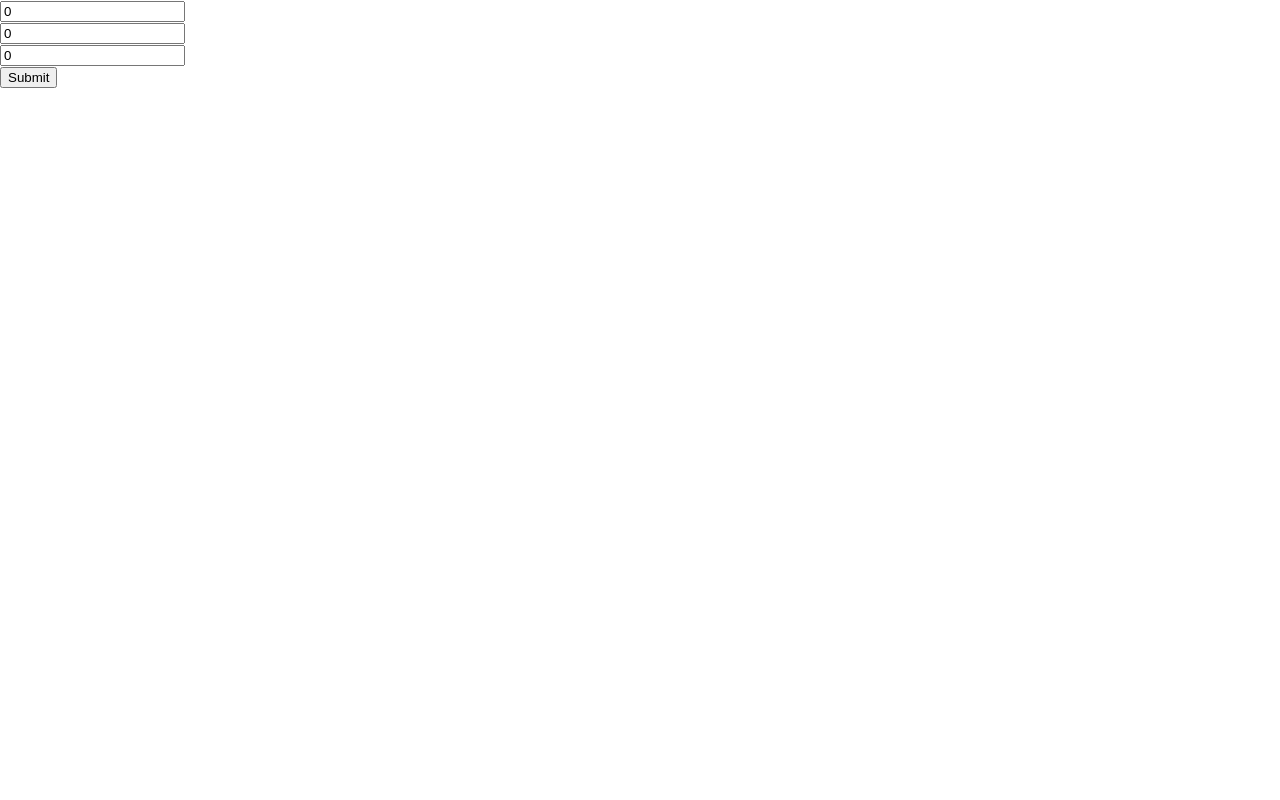
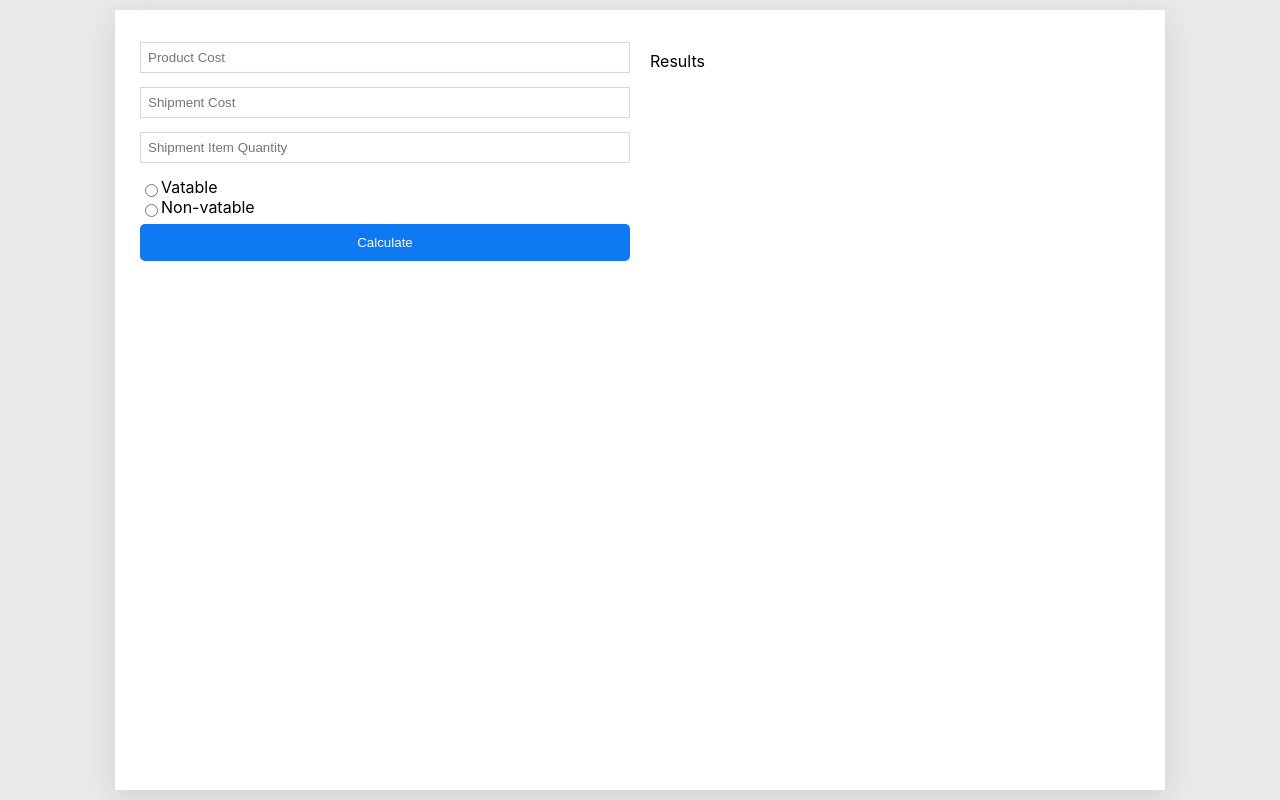
Before and after one commit to RalphBrabante/price-generator, a React (Create React App) app: page / in a window 1280 px wide. Built offline with nearby package versions, Linux system fonts and the light colour scheme.

Commit message:
checkbox is added

```diff
--- a/public/assets/css/style.css
+++ b/public/assets/css/style.css
@@ -1,4 +1,59 @@
 html {
   padding: 0;
   margin: 0;
+  box-sizing: border-box;
+  font-size: 62.5%; }
+
+body {
+  margin: 0;
+  padding: 1rem;
+  box-sizing: border-box;
+  font-size: 1.6rem;
+  background: #ebeaea; }
+
+*,
+::after,
+::before {
+  outline: none;
   box-sizing: border-box; }
+
+.pcasc-app-wrapper {
+  max-width: 105rem;
+  margin: 0 auto;
+  background: #fff;
+  padding: 1.5rem;
+  height: calc(100vh - 2rem);
+  box-shadow: rgba(100, 100, 111, 0.2) 0px 7px 29px 0px; }
+
+.col-6 {
+  width: 50%; }
+
+.col {
+  padding: 1rem; }
+
+.form-group {
+  padding: 0.7rem 0; }
+
+input[type="number"] {
+  width: 100%;
+  padding: 0.7rem;
+  border: 1px solid #ded7d7; }
+
+.btn {
+  padding: 1rem 2rem;
+  border: 1px solid transparent;
+  border-radius: 0.5rem; }
+
+.btn-primary {
+  padding: 1rem 2rem;
+  background: #0f78f3;
+  color: #fff; }
+
+.flex {
+  display: flex; }
+
+.stretch-width {
+  width: 100%; }
+
+.vertical-flex-align {
+  align-items: flex-end; }
--- a/src/App.tsx
+++ b/src/App.tsx
@@ -3,9 +3,17 @@ import ProductCostAndShipmentCostForm from "./components/forms/ProductCostAndShi
 
 function App() {
   return (
-    <div className="App">
-      <ProductCostAndShipmentCostForm/>
-    </div>
+    <main className="pcasc-app-wrapper">
+      <div className="row flex">
+        <div className="col col-6">
+          <ProductCostAndShipmentCostForm />
+        </div>
+        <div className="col col-6">
+          <p>Results</p>
+        </div>
+      </div>
+
+    </main>
   );
 }
 
--- /dev/null
+++ b/src/components/buttons/Button.tsx
@@ -0,0 +1,16 @@
+import { MouseEventHandler } from "react";
+
+
+interface ButtonTypes {
+    btnClass?: string;
+    btnText: string;
+    clickHandler?: MouseEventHandler<HTMLButtonElement>;
+}
+
+const Button = ({ btnClass, btnText, clickHandler }: ButtonTypes): JSX.Element => {
+    return (
+        <button className={"btn btn-" + btnClass} onClick={clickHandler} >{btnText}</button>
+    )
+}
+
+export default Button;
--- a/src/components/forms/ProductCostAndShipmentCostForm.tsx
+++ b/src/components/forms/ProductCostAndShipmentCostForm.tsx
@@ -1,27 +1,29 @@
-
-
 import React, { useState } from "react"
 import { preventDeafult } from "../../utils/preventDefault"
+import Button from "../buttons/Button"
+import RadioField from "./fields/CheckboxField"
 import InputField from "./fields/InputField"
 
 
-interface FormDataState{
-    productCost: number
-    shipmentCost: number,
-    shipmentNumberOfItems: number
+interface FormDataState {
+    productCost?: number,
+    shipmentCost?: number,
+    shipmentNumberOfItems?: number
+    taxRate: number
+    otherTaxesPercentage: number
 }
-
 
 const ProductCostAndShipmentCostForm = () => {
 
     const [formData, setFormData] = useState({
-        productCost: 0,
-        shipmentCost: 0,
-        shipmentNumberOfItems:0,
-    })
+        productCost: undefined,
+        shipmentCost: undefined,
+        shipmentNumberOfItems: undefined,
+        taxRate: 12
+    } as FormDataState)
 
-    const changeHandler = (e:React.ChangeEvent<HTMLInputElement>) => {
-        setFormData((prevState):FormDataState => {
+    const changeHandler = (e: React.ChangeEvent<HTMLInputElement>) => {
+        setFormData((prevState): FormDataState => {
             return {
                 ...prevState,
                 [e.target.name]: parseInt(e.target.value)
@@ -30,12 +32,14 @@ const ProductCostAndShipmentCostForm = () => {
     }
 
 
+
     return (
         <form onSubmit={preventDeafult} className="pcasc-form">
-            <InputField fieldClass="product-cost" fieldType="number" fieldName="productCost" changeHandler={changeHandler} fieldValue={formData.productCost} />
-            <InputField fieldClass="shipment-cost" fieldType="number" fieldName="shipmentCost" changeHandler={changeHandler} fieldValue={formData.shipmentCost}/>
-            <InputField fieldClass="shipment-number-of-items" fieldType="number" fieldName="shipmentNumberOfItems" changeHandler={changeHandler} fieldValue={formData.shipmentCost}/>
-            <button>Submit</button>
+            <InputField fieldClass="product-cost" fieldType="number" fieldName="productCost" changeHandler={changeHandler} fieldValue={formData.productCost} fieldPlaceholder="Product Cost" />
+            <InputField fieldClass="shipment-cost" fieldType="number" fieldName="shipmentCost" changeHandler={changeHandler} fieldValue={formData.shipmentCost} fieldPlaceholder="Shipment Cost" />
+            <InputField fieldClass="shipment-number-of-items" fieldType="number" fieldName="shipmentNumberOfItems" changeHandler={changeHandler} fieldValue={formData.shipmentNumberOfItems} fieldPlaceholder="Shipment Item Quantity" />
+            <RadioField fieldData={[{ cBoxName: 'taxType', value: "Vatable" }, { cBoxName: 'taxType', value: "Non-vatable" }]} />
+            <Button btnClass="primary stretch-width" btnText="Calculate" />
         </form>
 
     )
--- /dev/null
+++ b/src/components/forms/fields/CheckboxField.tsx
@@ -0,0 +1,24 @@
+
+interface RadioFieldTypes {
+    fieldData: { value: string, cBoxName: string }[]
+}
+
+
+const RadioField = ({ fieldData }: RadioFieldTypes): JSX.Element => {
+    return (
+        <div className="form-group">
+            {
+                fieldData.map((data): JSX.Element => (
+                    <div className="flex vertical-flex-align">
+                        <input type="radio" className={data.cBoxName} name={data.cBoxName} value={data.value} />
+                        <label htmlFor={data.cBoxName}>{data.value}</label>
+                    </div>
+                ))
+            }
+
+        </div>
+
+    )
+}
+
+export default RadioField
--- a/src/components/forms/fields/InputField.tsx
+++ b/src/components/forms/fields/InputField.tsx
@@ -6,17 +6,19 @@ interface InputFieldTypes {
     fieldValue?: string | number;
     fieldClass?: string;
     fieldNameDisplay?: string;
+    fieldPlaceholder?: string;
     changeHandler?: any;
+
 }
 
 
-const InputField = ({fieldType, fieldName, fieldValue, fieldClass, changeHandler, fieldNameDisplay}:InputFieldTypes):JSX.Element=> {
+const InputField = ({ fieldType, fieldName, fieldValue, fieldClass, changeHandler, fieldNameDisplay, fieldPlaceholder }: InputFieldTypes): JSX.Element => {
     return (
         <div className="form-group">
             {fieldNameDisplay &&
                 <label>{fieldNameDisplay}</label>
             }
-            <input className={fieldClass} type={fieldType} name={fieldName} value={fieldValue} onChange={changeHandler}/>
+            <input className={fieldClass} type={fieldType} name={fieldName} value={fieldValue} onChange={changeHandler} placeholder={fieldPlaceholder} />
         </div>
     )
 }
--- a/src/scss/_base.scss
+++ b/src/scss/_base.scss
@@ -1,5 +1,24 @@
-html{
-    padding:0;
-    margin:0;
+$primary-color: rgb(15, 120, 243);
+$grey-border: 1px solid rgb(222, 215, 215);
+
+html {
+    padding: 0;
+    margin: 0;
+    box-sizing: border-box;
+    font-size: 62.5%;
+}
+
+body {
+    margin: 0;
+    padding: 1rem;
+    box-sizing: border-box;
+    font-size: 1.6rem;
+    background: rgb(235, 234, 234);
+}
+
+*,
+::after,
+::before {
+    outline: none;
     box-sizing: border-box;
 }
--- /dev/null
+++ b/src/scss/_components.scss
@@ -0,0 +1,21 @@
+.form-group {
+    padding: 0.7rem 0;
+}
+
+input[type="number"] {
+    width: 100%;
+    padding: 0.7rem;
+    border: $grey-border;
+}
+
+.btn {
+    padding: 1rem 2rem;
+    border: 1px solid transparent;
+    border-radius: 0.5rem;
+}
+
+.btn-primary {
+    padding: 1rem 2rem;
+    background: $primary-color;
+    color: #fff;
+}
--- /dev/null
+++ b/src/scss/_helpers.scss
@@ -0,0 +1,11 @@
+.flex {
+    display: flex;
+}
+
+.stretch-width {
+    width: 100%;
+}
+
+.vertical-flex-align {
+    align-items: flex-end;
+}
--- a/src/scss/_layout.scss
+++ b/src/scss/_layout.scss
@@ -0,0 +1,16 @@
+.pcasc-app-wrapper {
+    max-width: 105rem;
+    margin: 0 auto;
+    background: #fff;
+    padding: 1.5rem;
+    height: calc(100vh - 2rem);
+    box-shadow: rgba(100, 100, 111, 0.2) 0px 7px 29px 0px;
+}
+
+.col-6 {
+    width: 50%;
+}
+
+.col {
+    padding: 1rem;
+}
--- a/src/scss/main.scss
+++ b/src/scss/main.scss
@@ -2,5 +2,6 @@
 @import 'layout';
 @import 'typography';
 @import 'components';
+@import 'helpers';
 @import 'override';
 @import 'media-query';
```
Also changed, not shown: src/scss/components.scss (deleted).
